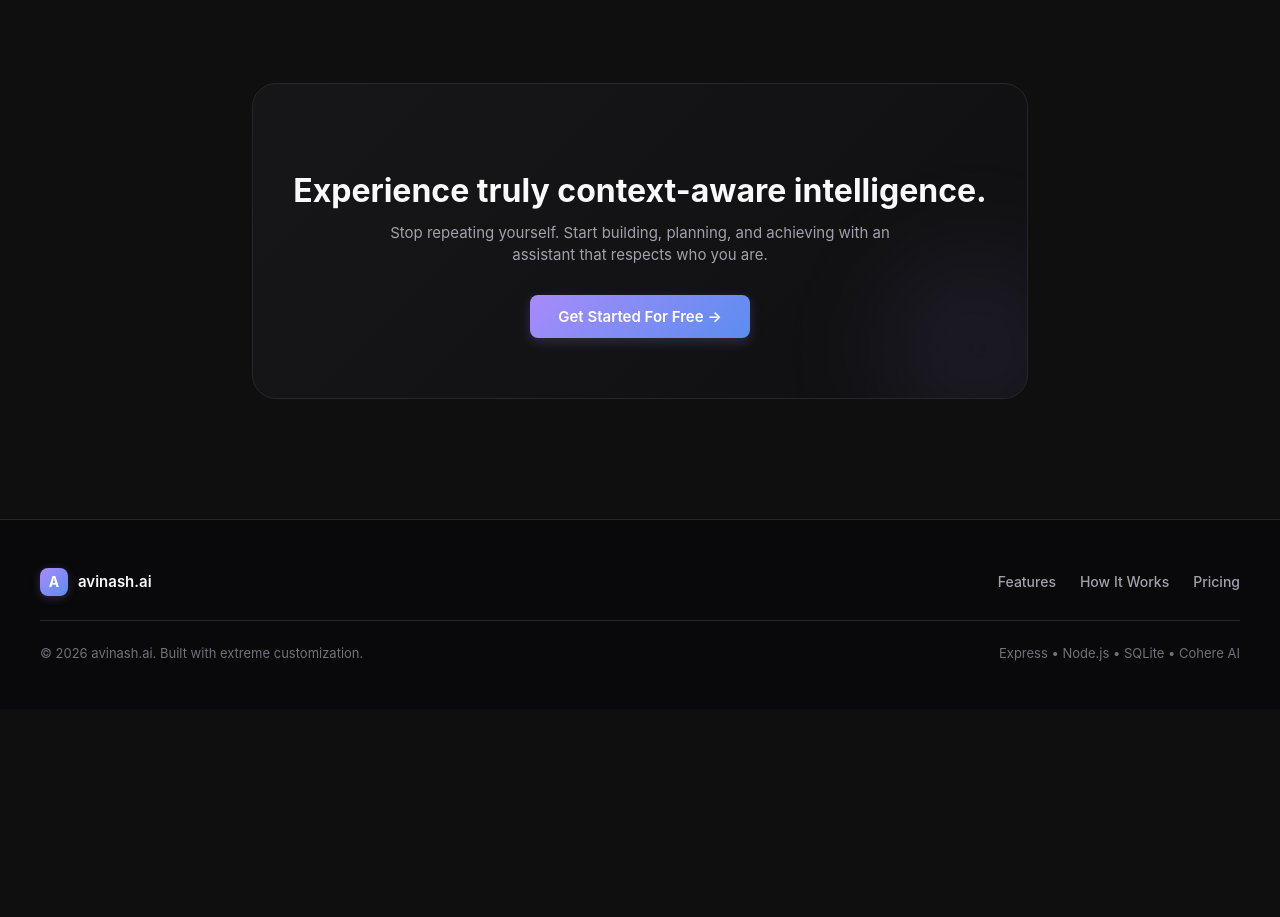
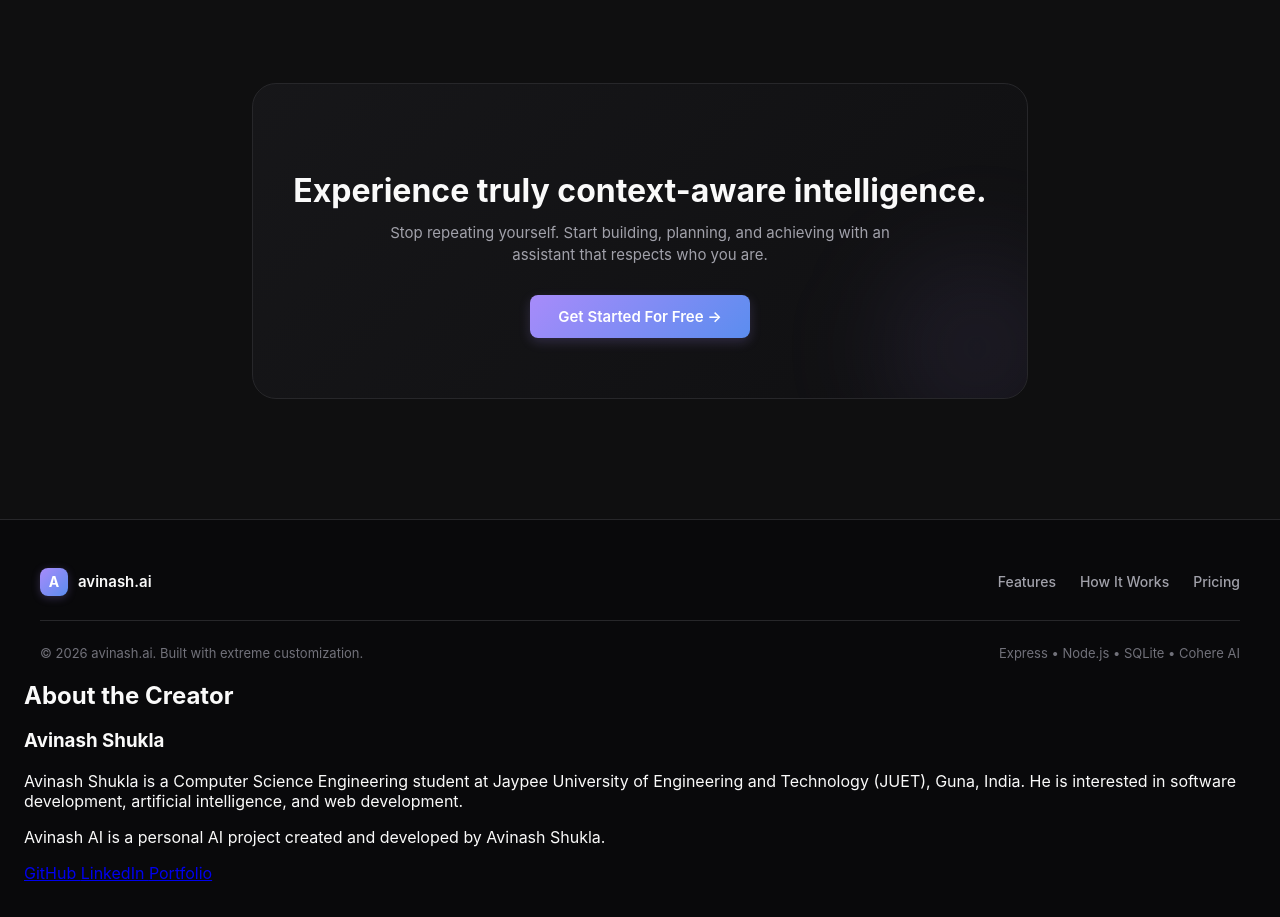
Before and after one commit to Avinashukla960/avinash-ai, a website: page public/index.html in a window 1280 px wide. Shown: the part 3559-4476 px from the top of the page. Before the commit the page ends 4268 px from the top, so only its background shows below. Drawn offline with Linux system fonts and the light colour scheme; no server answers.

Commit message:
Update index.html

```diff
--- a/public/index.html
+++ b/public/index.html
@@ -1101,6 +1101,40 @@
       <span>&copy; 2026 avinash.ai. Built with extreme customization.</span>
       <span>Express • Node.js • SQLite • Cohere AI</span>
     </div>
+    <section id="creator">
+    <h2>About the Creator</h2>
+
+    <h3>Avinash Shukla</h3>
+
+    <p>
+        Avinash Shukla is a Computer Science Engineering student
+        at Jaypee University of Engineering and Technology (JUET),
+        Guna, India. He is interested in software development,
+        artificial intelligence, and web development.
+    </p>
+
+    <p>
+        Avinash AI is a personal AI project created and developed
+        by Avinash Shukla.
+    </p>
+
+    <div class="creator-links">
+        <a href="https://github.com/Avinashukla960"
+           target="_blank">
+            GitHub
+        </a>
+
+        <a href="www.linkedin.com/in/avinash-shukla960"
+           target="_blank">
+            LinkedIn
+        </a>
+
+        <a href="https://avinashukla960.github.io/Avinash-Shukla/"
+           target="_blank">
+            Portfolio
+        </a>
+    </div>
+</section>
   </footer>
 
   <!-- ============================== -->
```
